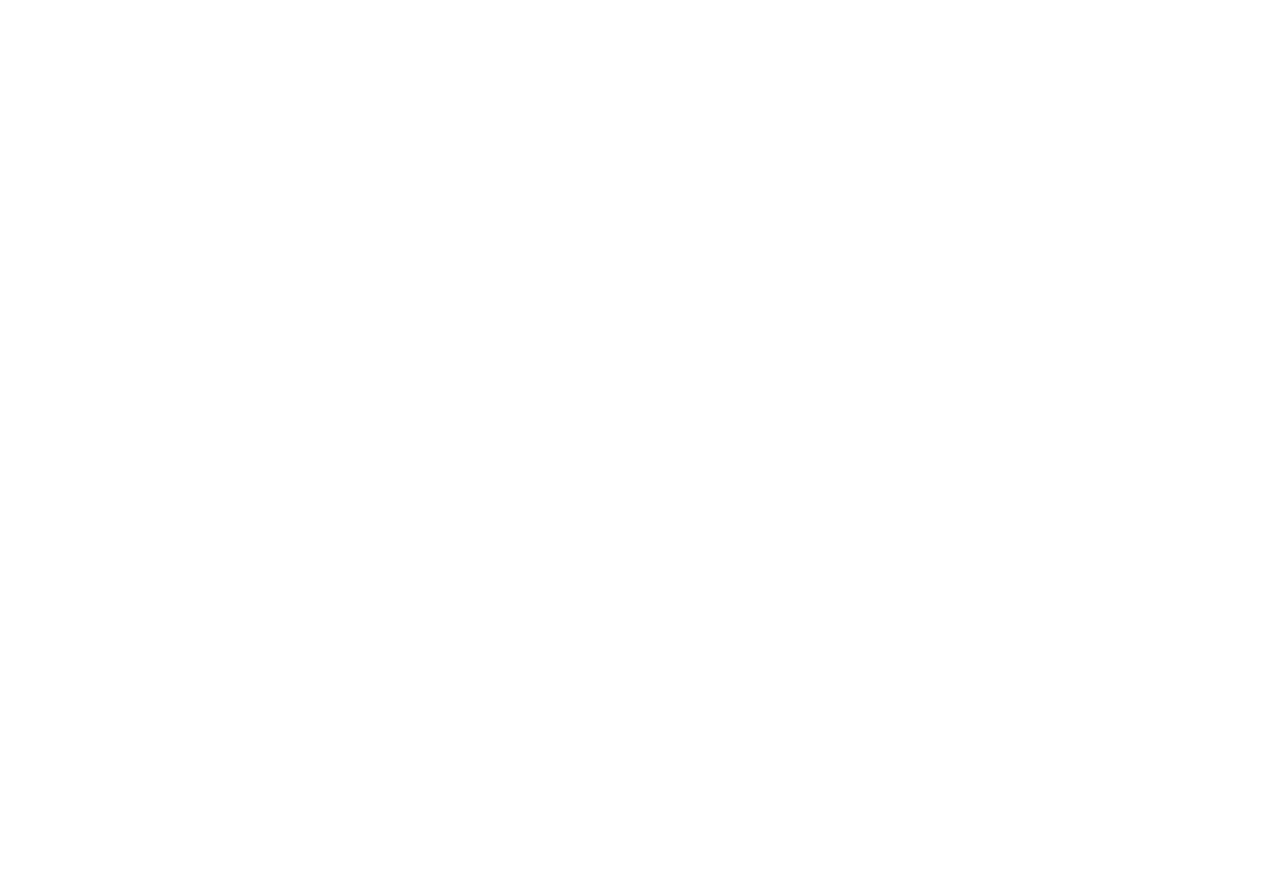
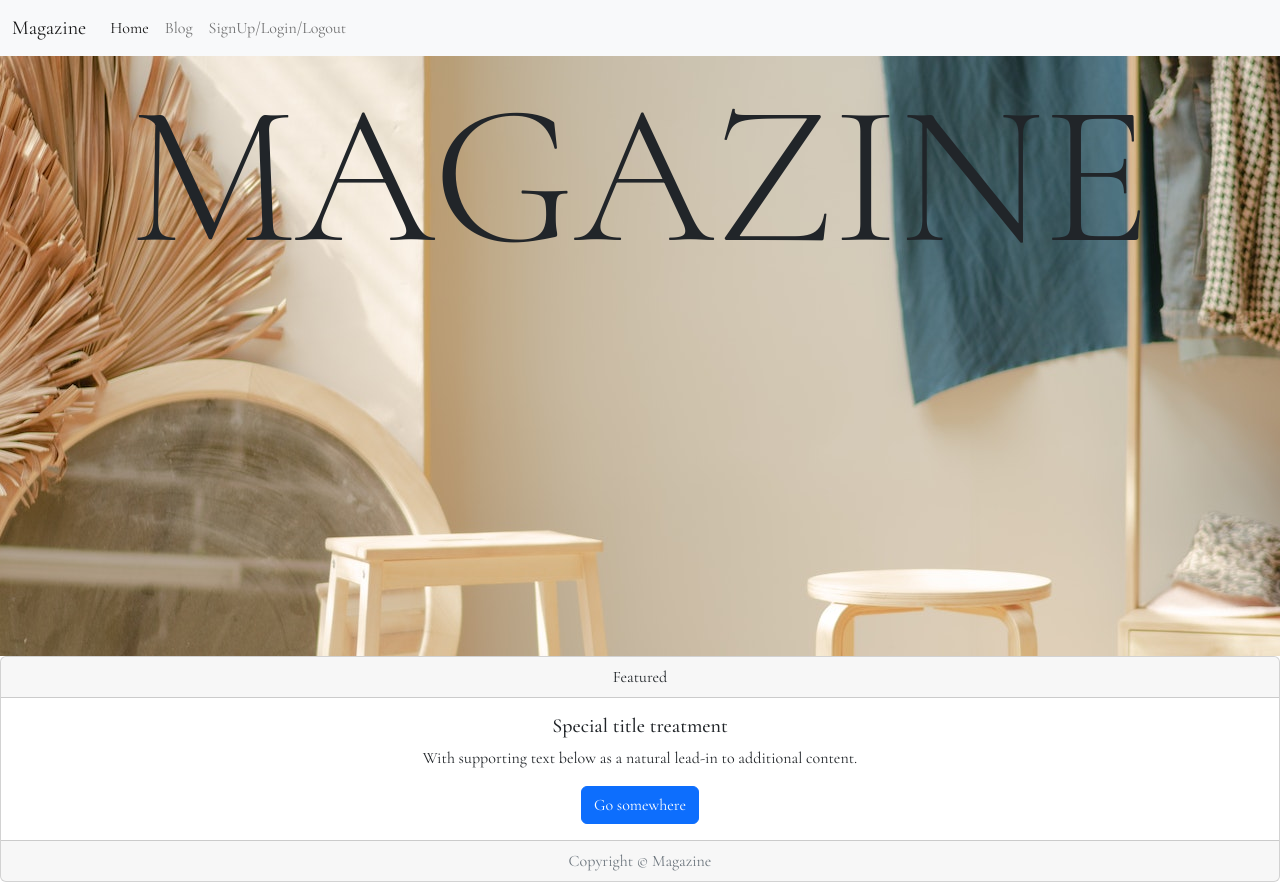
Before and after one commit to frirsta/fullstack, a Django app: page / in a window 1280 px wide. Before the commit the page is empty. Before the commit the page ends 800 px from the top, so only its background shows below. Run offline with Django 3.2, Linux system fonts and the light colour scheme.

Commit message:
Add static folder, css folder and image folder. Add css and image to home page

```diff
--- /dev/null
+++ b/static/css/style.css
@@ -0,0 +1,18 @@
+@import url('https://fonts.googleapis.com/css2?family=Cormorant+Garamond:wght@300;400;500;600;700&display=swap');
+
+
+body{
+    box-sizing: border-box;
+    font-family: 'Cormorant Garamond', serif;
+}
+
+h1 {
+    font-size: 200px;
+    text-align: center;
+    font-weight: 300;
+}
+.hero{
+    background: url("/static/images/hero.jpg") no-repeat center center;
+    height: 600px;
+
+}
--- a/templates/base.html
+++ b/templates/base.html
@@ -1,3 +1,4 @@
+{% load static %}
 <!DOCTYPE html>
 <html lang="en">
 <head>
@@ -5,11 +6,49 @@
     <meta http-equiv="X-UA-Compatible" content="IE=edge">
     <meta name="viewport" content="width=device-width, initial-scale=1.0">
     <link rel="stylesheet" href="https://cdn.jsdelivr.net/npm/bootstrap@5.2.3/dist/css/bootstrap.min.css">
-    <title>Document</title>
+<link rel="stylesheet" href="static/css/style.css">
+    <title>Magazine</title>
 </head>
 <body>
+    <nav class="navbar navbar-expand-lg bg-light">
+  <div class="container-fluid">
+    <a class="navbar-brand" href="{% url 'home' %}">Magazine</a>
+    <button class="navbar-toggler" type="button" data-bs-toggle="collapse" data-bs-target="#navbarNav" aria-controls="navbarNav" aria-expanded="false" aria-label="Toggle navigation">
+      <span class="navbar-toggler-icon"></span>
+    </button>
+    <div class="collapse navbar-collapse" id="navbarNav">
+      <ul class="navbar-nav">
+        <li class="nav-item">
+          <a class="nav-link active" aria-current="page" href="{% url 'home' %}">Home</a>
+        </li>
+        <li class="nav-item">
+          <a class="nav-link" href="#">Blog</a>
+        </li>
+        <li class="nav-item">
+          <a class="nav-link" href="#">SignUp/Login/Logout</a>
+        </li>
+      </ul>
+    </div>
+  </div>
+</nav>
+    {% block content %}
 
-
+    {% endblock content %}
+<footer>
+    <div class="card text-center">
+        <div class="card-header">
+          Featured
+        </div>
+        <div class="card-body">
+          <h5 class="card-title">Special title treatment</h5>
+          <p class="card-text">With supporting text below as a natural lead-in to additional content.</p>
+          <a href="#" class="btn btn-primary">Go somewhere</a>
+        </div>
+        <div class="card-footer text-muted">
+          Copyright &copy; Magazine
+        </div>
+      </div>
+</footer>
     <script src="https://cdn.jsdelivr.net/npm/bootstrap@5.2.3/dist/js/bootstrap.bundle.min.js"></script>
 </body>
 </html>
--- a/templates/index.html
+++ b/templates/index.html
@@ -0,0 +1,6 @@
+{% extends 'base.html' %}
+{% block content %}
+<div class="container-fluid hero">
+    <h1>MAGAZINE</h1>
+</div>
+{% endblock content %}
```
Also changed, not shown: static/images/hero.jpg (added).
